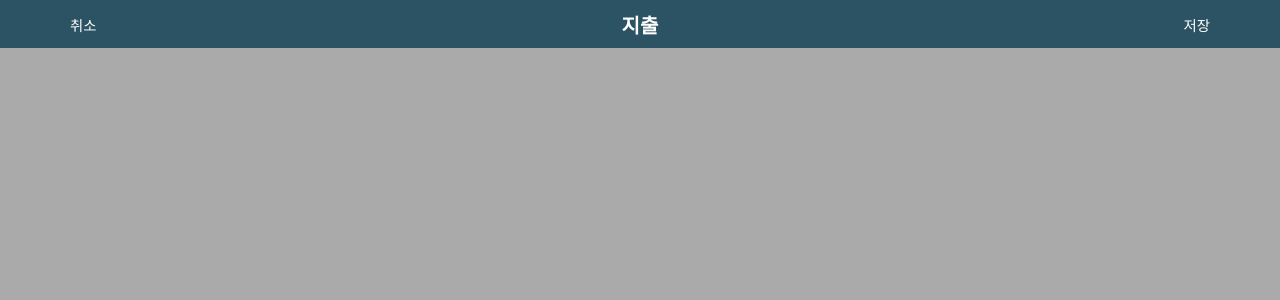
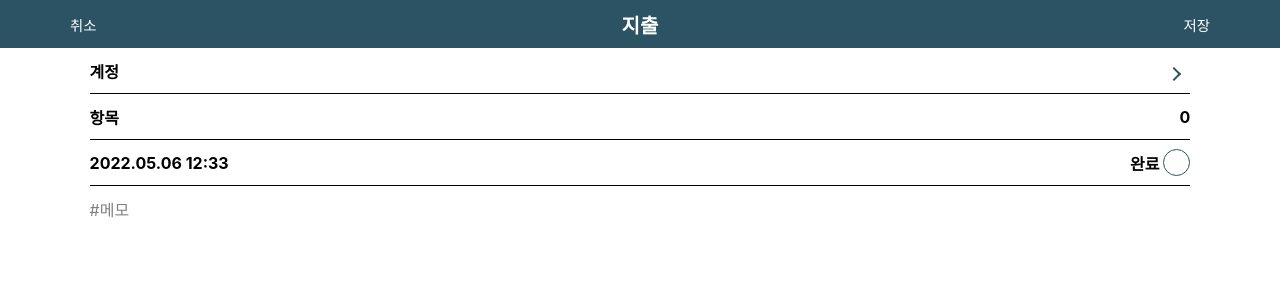
Before and after one commit to inhyeok-kim/acobook-ts, a React (Create React App) app: page / in a window 1280 px wide. Both pictures are taken after a click on the button 633 px from the left and 749 px from the top of the page. Shown: the top 300 px of the page. Built offline with nearby package versions, Linux system fonts and the light colour scheme.

Commit message:
1. regist view 디자인중

```diff
--- a/src/index.css
+++ b/src/index.css
@@ -44,3 +44,9 @@ i.plus::after{
   top: 15%;
   left: 45%;
 }
+
+div[contenteditable=true]:empty:before{
+  content: attr(placeholder);
+  display: block;
+  color: gray;
+}
--- a/src/pages/views/Regist.tsx
+++ b/src/pages/views/Regist.tsx
@@ -70,6 +70,29 @@ export default function Regist({action} : PropType){
                         buttons={HeaderBtns} />
                 </HeaderButtons>
             </Header>
+            <Body>
+                <SelectAccount>
+                    계정
+                </SelectAccount>
+                <Category>
+                    <SelectCategory>
+                        항목
+                    </SelectCategory>
+                    <InputAmount contentEditable="false">
+                        0
+                    </InputAmount>
+                </Category>
+                <RegistDate>
+                    <SelectDate>
+                        2022.05.06 12:33
+                    </SelectDate>
+                    <CheckComplete>
+                        완료&nbsp;
+                        <Check type={"checkbox"} />
+                    </CheckComplete>
+                </RegistDate>
+                <Memo contentEditable placeholder="#메모"></Memo>
+            </Body>
         </>
     )
 
@@ -91,13 +114,105 @@ const HeaderButtons = styled.div`
 
 const Body = styled.div`
     width: 100%;
-    height: 84%;
+    height: 94%;
+    padding : 0px 7%;
     background : white;
     overflow: auto;
+    box-sizing: border-box;
+
+    & > div {
+        border-bottom: 1px solid black;
+        height: 6%;
+        font-size: 1rem;
+        font-weight: bold;
+        display: flex;
+        align-items: center;
+    }
 `;
-const Footer = styled.div`
+
+const SelectAccount = styled.div`
     width: 100%;
-    height: 10%;
-    background-color: white;
-    border-top : 1px solid ${colorCommonDarkBlue};
-`;
+    position: relative;
+
+    &::after{
+        content: '';
+        position: absolute;
+        right: 1%;
+        height: 0.5rem;
+        width: 0.5rem;
+        margin-top: 0.4rem;
+        border-top: 2px solid ${colorCommonDarkBlue};
+        border-right: 2px solid ${colorCommonDarkBlue};
+        transform: rotateZ(45deg);
+    }
+`
+
+const Category = styled.div`
+    width: 100%;
+    position: relative;
+    display: flex;
+
+`
+const SelectCategory = styled.div`
+    width: 50%;
+    position: relative;
+`
+
+const InputAmount = styled.div`
+    width: 50%;
+    text-align: right;
+    outline: 0px solid transparent;
+`
+const Memo = styled.div`
+    width: 100%;
+    border-bottom: 0px !important;
+    font-weight: normal !important;
+    outline: 0px solid transparent;
+
+`
+const RegistDate = styled.div`
+    width: 100%;
+    display: flex;
+`
+const SelectDate = styled.div`
+    width: 60%;
+`
+const CheckComplete = styled.div`
+    display: flex;
+    width: 40%;
+    align-items: center;
+    justify-content: end;
+`
+const Check = styled.input`
+    border-radius: 100%;
+    width: 1.7rem;
+    height: 1.7rem;
+    border: 1px solid ${colorCommonDarkBlue};
+    appearance: none;
+    margin: 0px;
+    position: relative;
+
+    &:checked {
+        background-color: ${colorCommonDarkBlue};
+    }
+
+    &:checked::after{
+        position: absolute;
+        content: '';
+        height: 100%;
+        border-right: 2px solid white;
+        bottom: 14%;
+        right: 24%;
+        transform: rotateZ(30deg);
+    }
+    &:checked::before{
+        position: absolute;
+        content: '';
+        height: 50%;
+        border-right: 2px solid white;
+        bottom: 15%;
+        left: 33%;
+        transform: rotateZ(-30deg);
+        border-radius: 30%;
+    }
+`
```
